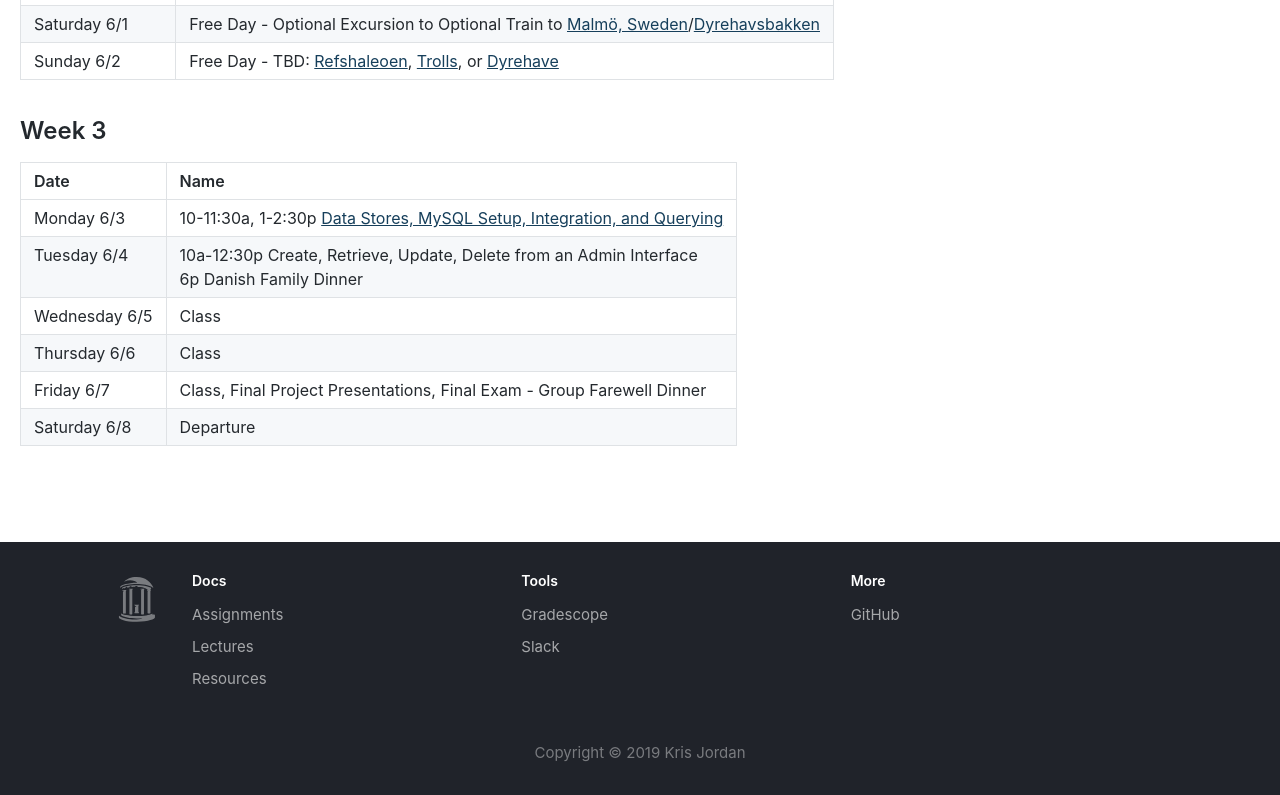
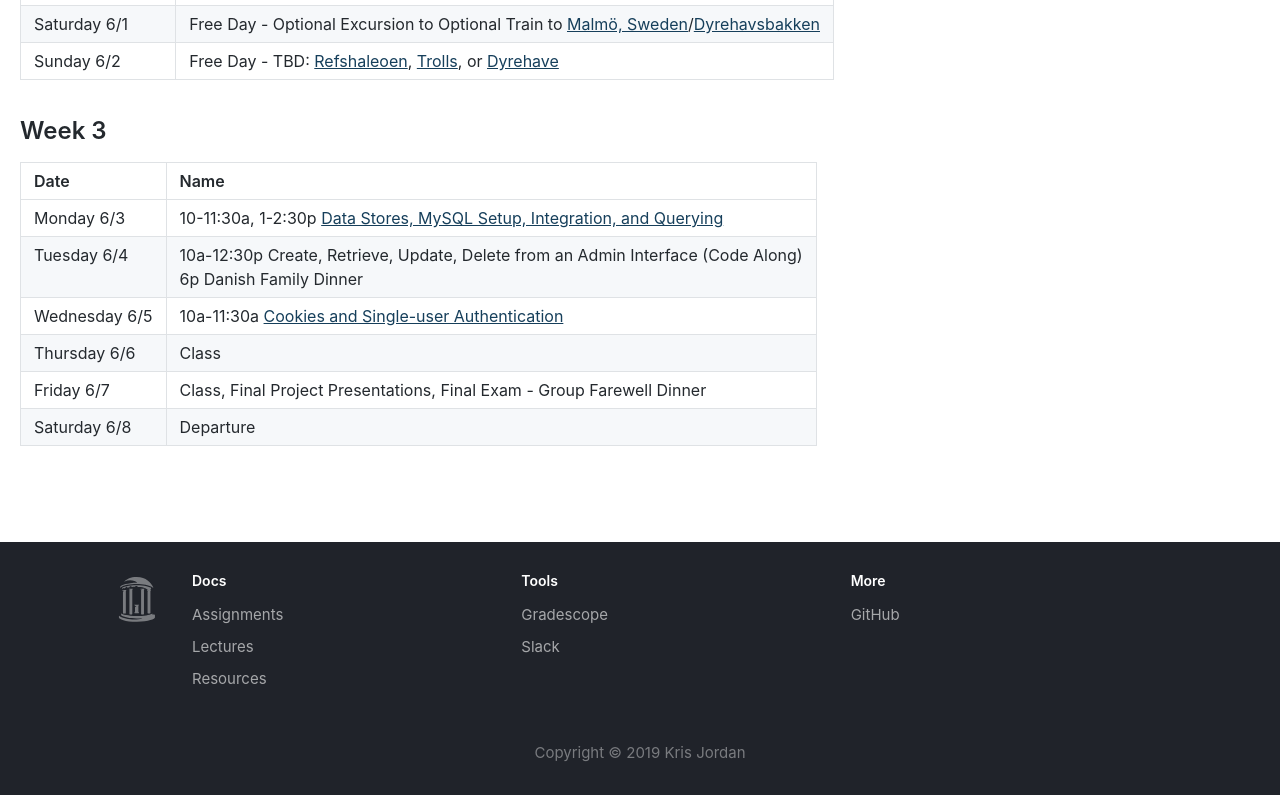
Before and after one commit to cph426-2019/cph426-2019.github.io, a plain HTML site: page docs/schedule.html in a window 1280 px wide. Shown: the part 1282-2077 px from the top of the page. Drawn offline with nearby package versions, Linux system fonts and the light colour scheme.

Commit message:
Deploy website
Deploy website version based on 508d97def5758966db0b34a2820128927bf93c7c

```diff
--- a/docs/schedule.html
+++ b/docs/schedule.html
@@ -47,8 +47,8 @@
 </thead>
 <tbody>
 <tr><td>Monday 6/3</td><td>10-11:30a, 1-2:30p <a href="/docs/lec9-data-store.pdf">Data Stores, MySQL Setup, Integration, and Querying</a></td></tr>
-<tr><td>Tuesday 6/4</td><td>10a-12:30p Create, Retrieve, Update, Delete from an Admin Interface <br>6p Danish Family Dinner</td></tr>
-<tr><td>Wednesday 6/5</td><td>Class</td></tr>
+<tr><td>Tuesday 6/4</td><td>10a-12:30p Create, Retrieve, Update, Delete from an Admin Interface (Code Along)<br>6p Danish Family Dinner</td></tr>
+<tr><td>Wednesday 6/5</td><td>10a-11:30a <a href="/docs/lec11-cookies-authentication">Cookies and Single-user Authentication</a></td></tr>
 <tr><td>Thursday 6/6</td><td>Class</td></tr>
 <tr><td>Friday 6/7</td><td>Class, Final Project Presentations, Final Exam - Group Farewell Dinner</td></tr>
 <tr><td>Saturday 6/8</td><td>Departure</td></tr>
```
Also changed, not shown: docs/schedule/index.html (+2 -2 lines), 1 other file.
